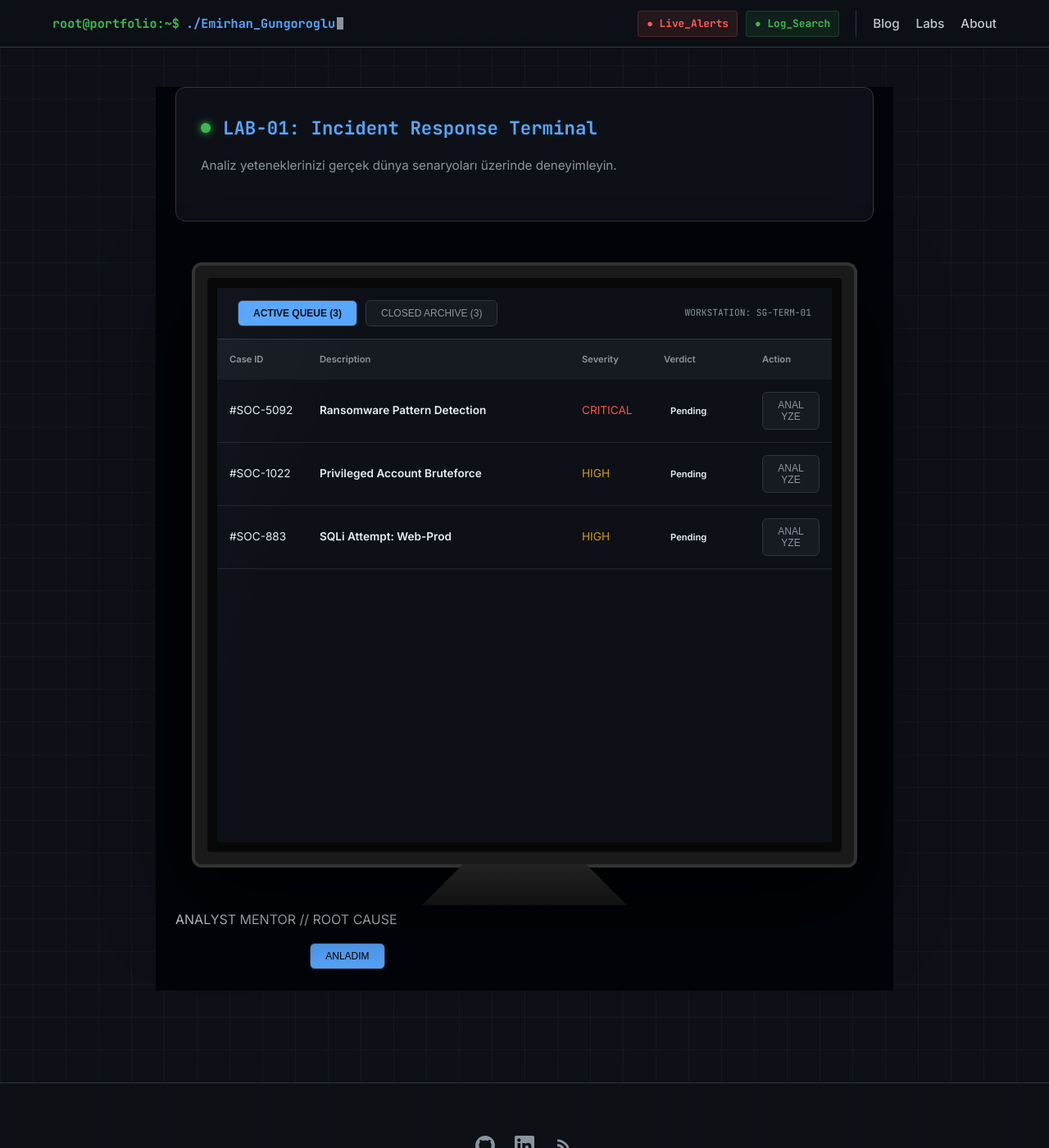
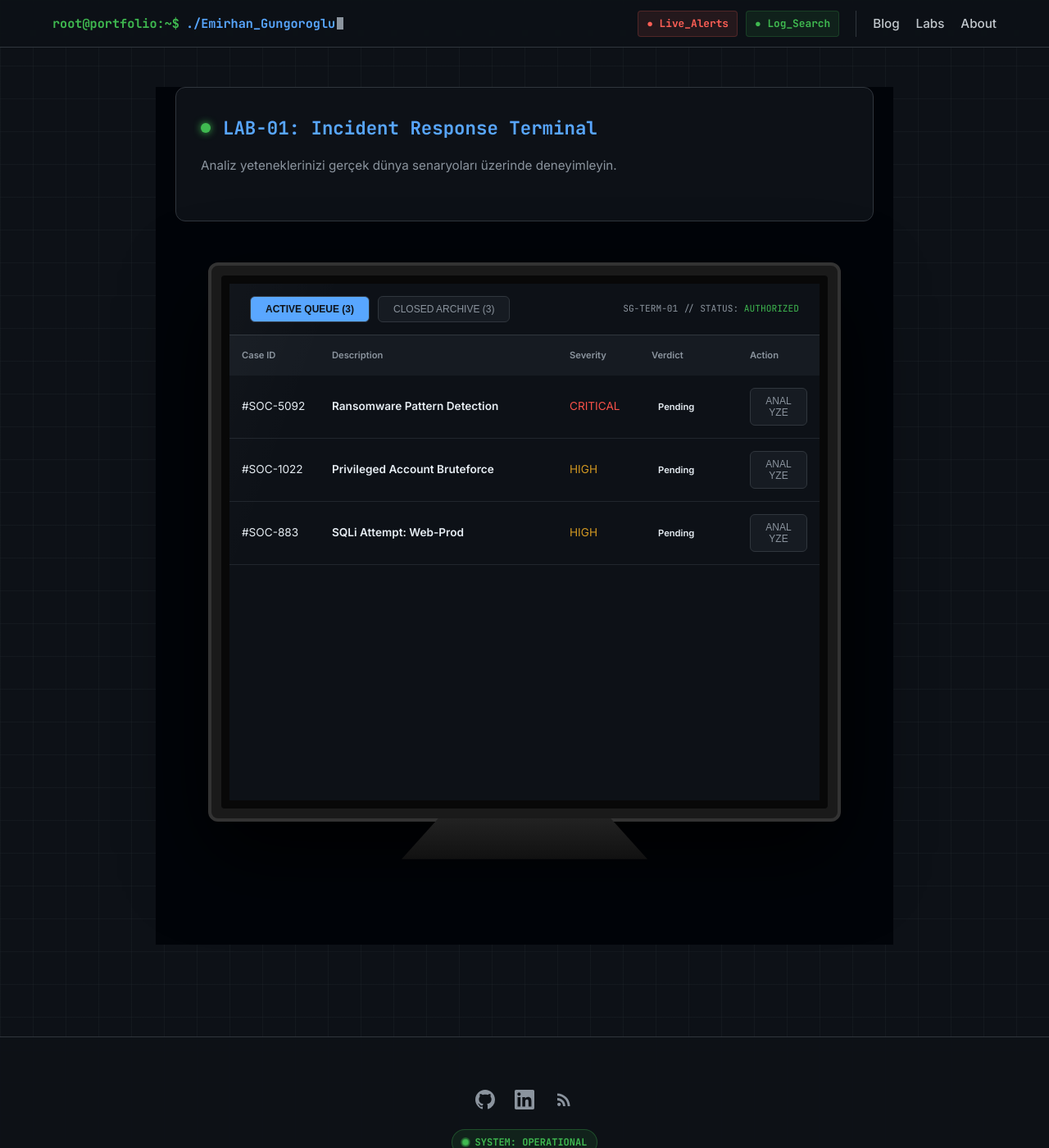
Before and after one commit to cybergungor/cybergungor.github.io, a Jekyll site: the page built from alerts.md, in a window 1280 px wide and 1400 px high. Shown: the whole window at 82% size. Built offline with Jekyll 4.4.1, drawn with Linux system fonts in a browser that asks for light colours; some of the changed lines change nothing that is shown.

Commit message:
Update alerts.md

```diff
--- a/alerts.md
+++ b/alerts.md
@@ -9,20 +9,21 @@
     main { background: #010409; padding-bottom: 100px !important; }
 
     .workstation-container {
-        max-width: 1400px;
+        max-width: 1400px; /* Genişliği artırdık */
         margin: 50px auto;
-        padding: 0 20px;
+        padding: 0 40px; /* Yanlardan daha fazla pay bıraktık */
     }
 
-    /* Monitör Kasası */
+    /* Monitör Kasası - Yatayda Genişleme */
     .monitor-frame {
         background: #1a1a1a;
-        padding: 15px;
+        padding: 12px;
         border-radius: 12px;
         border: 4px solid #333;
         box-shadow: 0 40px 100px rgba(0,0,0,0.9);
         position: relative;
         z-index: 1;
+        width: 100%; /* Konteynırı tam kaplasın */
     }
 
     /* Monitör Ayağı */
@@ -32,22 +33,23 @@
         bottom: -50px;
         left: 50%;
         transform: translateX(-50%);
-        width: 250px;
+        width: 300px; /* Ayak genişliğini de orantılı artırdık */
         height: 50px;
         background: linear-gradient(to bottom, #222, #111);
-        clip-path: polygon(20% 0%, 80% 0%, 100% 100%, 0% 100%);
+        clip-path: polygon(15% 0%, 85% 0%, 100% 100%, 0% 100%);
         z-index: -1;
     }
 
-    /* Ekran Paneli - Taşmayı Engellemek İçin Sabitlendi */
+    /* Ekran Paneli - Geniş Dikdörtgen Formu */
     .screen-container {
         border-radius: 4px;
         overflow: hidden;
-        border: 12px solid #080808;
+        border: 10px solid #080808;
         position: relative;
         background: #0d1117;
         width: 100%;
-        min-height: 700px; /* Sabit yükseklik taşmayı önler */
+        /* Yüksekliği sabit tutarak yanlara açılmayı sağlıyoruz */
+        height: 650px;
         display: flex;
         flex-direction: column;
     }
@@ -55,7 +57,7 @@
     .screen-glare {
         position: absolute;
         top: 0; left: 0; width: 100%; height: 100%;
-        background: linear-gradient(110deg, rgba(255,255,255,0.02) 0%, rgba(255,255,255,0) 20%);
+        background: linear-gradient(110deg, rgba(255,255,255,0.02) 0%, rgba(255,255,255,0) 15%);
         pointer-events: none;
         z-index: 10;
     }
@@ -71,12 +73,21 @@
         position: relative;
     }
 
-    /* Yan Panel - Ekranın İçinde Kalması İçin Absolute Fix */
+    .soc-top-bar {
+        background: #0d1117;
+        padding: 15px 25px;
+        border-bottom: 1px solid #30363d;
+        display: flex;
+        justify-content: space-between;
+        align-items: center;
+    }
+
+    /* Yan Panel - Geniş Ekranda Daha Şık Durması İçin */
     .side-panel {
         position: absolute;
         top: 0;
-        right: -100%; /* Ekran dışına it */
-        width: 450px; /* Sabit genişlik */
+        right: -100%;
+        width: 450px;
         height: 100%;
         background: #0d1117;
         border-left: 1px solid #30363d;
@@ -92,14 +103,9 @@
     .incident-table th { background: #161b22; text-align: left; padding: 15px; font-size: 0.7rem; color: #8b949e; position: sticky; top: 0; z-index: 5; }
     .incident-table td { padding: 15px; border-bottom: 1px solid #21262d; font-size: 0.85rem; word-wrap: break-word; }
 
-    #toast-container { position: absolute; top: 20px; left: 50%; transform: translateX(-50%); z-index: 11000; display: flex; flex-direction: column; align-items: center; width: 80%; }
-    #toast { background: #0d1117; border: 1px solid #58a6ff; color: #fff; padding: 12px 25px; border-radius: 8px; font-family: 'JetBrains Mono'; font-size: 0.8rem; box-shadow: 0 10px 30px rgba(0,0,0,0.5); display: none; width: 100%; text-align: center; }
-    #mentor-btn { background: #f85149; color: #fff; font-size: 0.65rem; padding: 6px 15px; border-radius: 20px; cursor: pointer; display: none; font-weight: bold; border: none; margin-top: 5px; }
-
-    .soc-top-bar { background: #0d1117; padding: 15px 25px; border-bottom: 1px solid #30363d; display: flex; justify-content: space-between; align-items: center; }
+    /* Diğer Buton ve Badge Stilleri (Aynı Kaldı) */
     .btn-filter { background: #161b22; border: 1px solid #30363d; color: #8b949e; padding: 8px 18px; border-radius: 6px; font-size: 0.75rem; cursor: pointer; }
     .btn-filter.active { background: #58a6ff; color: #0d1117; font-weight: bold; }
-
     .card { background: #161b22; border: 1px solid #30363d; border-radius: 8px; padding: 15px; margin-bottom: 15px; }
     .artifact-input { width: 100%; background: #010409; border: 1px solid #30363d; color: #e6edf3; padding: 10px; font-size: 0.85rem; border-radius: 4px; margin-top: 5px; }
     .badge { padding: 4px 8px; border-radius: 4px; font-size: 0.7rem; font-weight: bold; }
@@ -107,8 +113,13 @@
     .badge-fp { background: rgba(88,166,255,0.1); color: #58a6ff; border: 1px solid #58a6ff; }
     .badge-esc { background: rgba(210,153,34,0.1); color: #d29922; border: 1px solid #d29922; }
 
+    #toast-container { position: absolute; top: 20px; left: 50%; transform: translateX(-50%); z-index: 11000; display: flex; flex-direction: column; align-items: center; width: 70%; }
+    #toast { background: #0d1117; border: 1px solid #58a6ff; color: #fff; padding: 12px 25px; border-radius: 8px; font-family: 'JetBrains Mono'; font-size: 0.8rem; box-shadow: 0 10px 30px rgba(0,0,0,0.5); display: none; width: 100%; text-align: center; }
+    #mentor-btn { background: #f85149; color: #fff; font-size: 0.65rem; padding: 6px 15px; border-radius: 20px; cursor: pointer; display: none; font-weight: bold; border: none; margin-top: 5px; }
+
     .labs-intro { padding: 30px; background: #0d1117; border: 1px solid #30363d; border-radius: 12px; margin-bottom: 40px; max-width: 1400px; margin-left: auto; margin-right: auto; }
 </style>
+
 
 <div class="labs-intro">
     <div style="display: flex; align-items: center; gap: 15px; margin-bottom: 15px;">
@@ -136,7 +147,7 @@
                         <button class="btn-filter active" id="tab-open-btn" onclick="switchTab('open')">ACTIVE QUEUE (<span id="count-open">0</span>)</button>
                         <button class="btn-filter" id="tab-closed-btn" onclick="switchTab('closed')">CLOSED ARCHIVE (<span id="count-closed">0</span>)</button>
                     </div>
-                    <div style="font-family:'JetBrains Mono'; font-size:0.7rem; color:#8b949e;">WORKSTATION: SG-TERM-01</div>
+                    <div style="font-family:'JetBrains Mono'; font-size:0.7rem; color:#8b949e;">SG-TERM-01 // STATUS: <span style="color:#3fb950">AUTHORIZED</span></div>
                 </div>
 
                 <div class="table-holder">
@@ -161,15 +172,16 @@
     </div>
 </div>
 
-<div id="mentorModal" class="modal-overlay" style="position: fixed;">
+<div id="mentorModal" class="modal-overlay" style="position: fixed; top: 0; left: 0; width: 100%; height: 100%; background: rgba(1, 4, 9, 0.98); z-index: 12000; display: none; align-items: center; justify-content: center;">
     <div class="modal-box">
-        <div class="modal-header">ANALYST MENTOR // ROOT CAUSE</div>
-        <div class="modal-body" id="mentorBody"></div>
+        <div class="modal-header" style="background: #161b22; padding: 20px; color: #58a6ff; text-align: center; border-bottom: 1px solid #30363d;">ANALYST MENTOR // ROOT CAUSE</div>
+        <div class="modal-body" id="mentorBody" style="padding: 30px; color: #8b949e;"></div>
         <div style="padding:15px; text-align:right;"><button class="btn-filter" style="background:#58a6ff; color:#000" onclick="closeModal('mentorModal')">ANLADIM</button></div>
     </div>
 </div>
 
 <script>
+    // Önceki script içeriğinin aynısı (değişiklik yok)
     const cases = {
         1: { id: "#SOC-5092", title: "Ransomware Pattern Detection", sev: "CRITICAL", status: "open", verdict: "Pending", q: [{l: "Process Name:", a: "tasksche.exe"}, {l: "Target Host IP:", a: "10.20.5.100"}] },
         2: { id: "#SOC-1022", title: "Privileged Account Bruteforce", sev: "HIGH", status: "open", verdict: "Pending", q: [{l: "Target Account:", a: "adm_emir"}, {l: "Source IP:", a: "192.168.1.150"}] },
```
